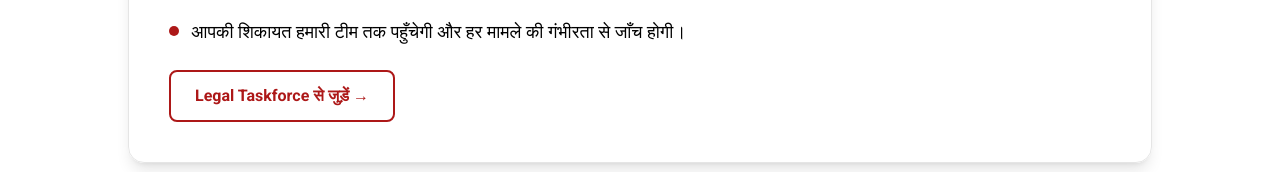
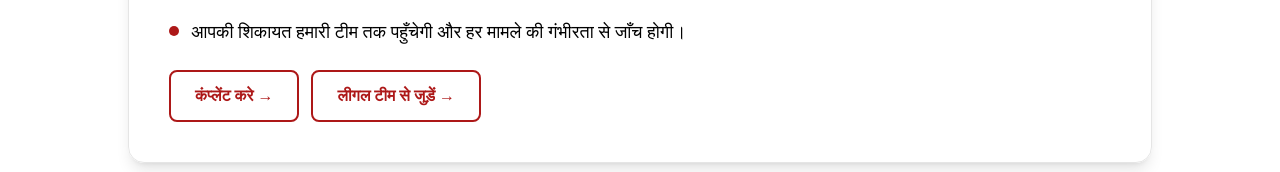
Before and after one commit to Divmak11/taskforce_complaint_form, a Next.js app: page /stop-vote-chori in a window 1280 px wide. Shown: the part 1043-1215 px from the top of the page. Built offline with nearby package versions, Linux system fonts and the light colour scheme; a web font is replaced by a local one.

Commit message:
Button Label Change

```diff
--- a/app/page.tsx
+++ b/app/page.tsx
@@ -35,8 +35,8 @@ export default function Home() {
       title: "Taskforce For Electoral Democracy",
       subtitle: "इलेक्टोरल डेमोक्रेसी टास्कफोर्स | बिहार",
       description: "इलेक्टोरल डेमोक्रेसी टास्कफोर्स बिहार के सभी जिला न्यायालय परिसरों में गठित की जाएगी, जिसमें स्वतंत्र अधिवक्ताओं, वकील संगठन और कानून के छात्रों को आमंत्रित किया गया है। यह पहल राहुल गांधी के 'चुनावी लोकतंत्र की सुरक्षा' के विचार से प्रेरित है। इसका एकमात्र ध्येय यह है कि हर पात्र मतदाता को मतदान का अवसर मिले, चुनावी प्रक्रिया निष्पक्ष एवं पारदर्शी रहे और चुनाव से जुड़े आपराधिक मामलों पर तत्काल कार्यवाही हो।",
-      electoralDemocracy: "इलेक्टोरल डेमोक्रेसी",
-      legalTaskforce: "लीगल टास्कफोर्स",
+      electoralDemocracy: "कंप्लेंट करे",
+      legalTaskforce: "लीगल टीम से जुड़ें",
       alliance: "गठबंधन",
       demandsMade: "ईसी मांगें की गईं",
       peopleCount: "28,19,731",
@@ -57,8 +57,8 @@ export default function Home() {
       title: "Taskforce For Electoral Democracy",
       subtitle: "Electoral Democracy Taskforce | Bihar",
       description: "The Electoral Democracy Taskforce will be formed in all district court premises in Bihar, inviting independent advocates, lawyer organizations and law students. This initiative is inspired by Rahul Gandhi's idea of 'Protection of Electoral Democracy'. Its sole objective is to ensure that every eligible voter gets the opportunity to vote, the electoral process remains fair and transparent, and immediate action is taken on criminal cases related to elections.",
-      electoralDemocracy: "Electoral Democracy",
-      legalTaskforce: "Legal Taskforce",
+      electoralDemocracy: "File Complaint",
+      legalTaskforce: "Join Legal Team",
       alliance: "Alliances",
       demandsMade: "EC DEMANDS MADE",
       peopleCount: "28,19,731",
--- a/app/stop-vote-chori/page.tsx
+++ b/app/stop-vote-chori/page.tsx
@@ -32,7 +32,8 @@ export default function StopVoteChoriPage() {
       ],
       closing:
         "लोकतंत्र की सबसे बड़ी ताकत जनता का वोट है। अगर वोट ही चोरी हो जाए, तो लोकतंत्र सिर्फ एक दिखावा रह जाएगा।",
-      cta: "Legal Taskforce से जुड़ें →",
+      ctaLegal: "लीगल टीम से जुड़ें →",
+      ctaElectoral: "कंप्लेंट करे →",
     },
     en: {
       header: "Stop Vote Chori",
@@ -56,7 +57,8 @@ export default function StopVoteChoriPage() {
       ],
       closing:
         "The greatest strength of democracy is the people’s vote. If votes are stolen, democracy becomes a mere show.",
-      cta: "Join Legal Taskforce →",
+      ctaLegal: "Join Legal Team →",
+      ctaElectoral: "File Complaint →",
     },
   } as const;
 
@@ -127,12 +129,20 @@ export default function StopVoteChoriPage() {
                   </li>
                 ))}
               </ul>
-              <Link
-                href="/legal-taskforce"
-                className="inline-block px-6 py-3 rounded-lg font-bold text-[#AD1818] border-2 border-[#AD1818] bg-white hover:bg-[#ad18180d] transition-colors"
-              >
-                {t.cta}
-              </Link>
+              <div className="flex flex-col sm:flex-row gap-3">
+                <Link
+                  href="/electoral-democracy"
+                  className="inline-block px-6 py-3 rounded-lg font-bold text-[#AD1818] border-2 border-[#AD1818] bg-white hover:bg-[#ad18180d] transition-colors text-center"
+                >
+                  {t.ctaElectoral}
+                </Link>
+                <Link
+                  href="/legal-taskforce"
+                  className="inline-block px-6 py-3 rounded-lg font-bold text-[#AD1818] border-2 border-[#AD1818] bg-white hover:bg-[#ad18180d] transition-colors text-center"
+                >
+                  {t.ctaLegal}
+                </Link>
+              </div>
             </section>
 
             {/* Closing note */}
```
